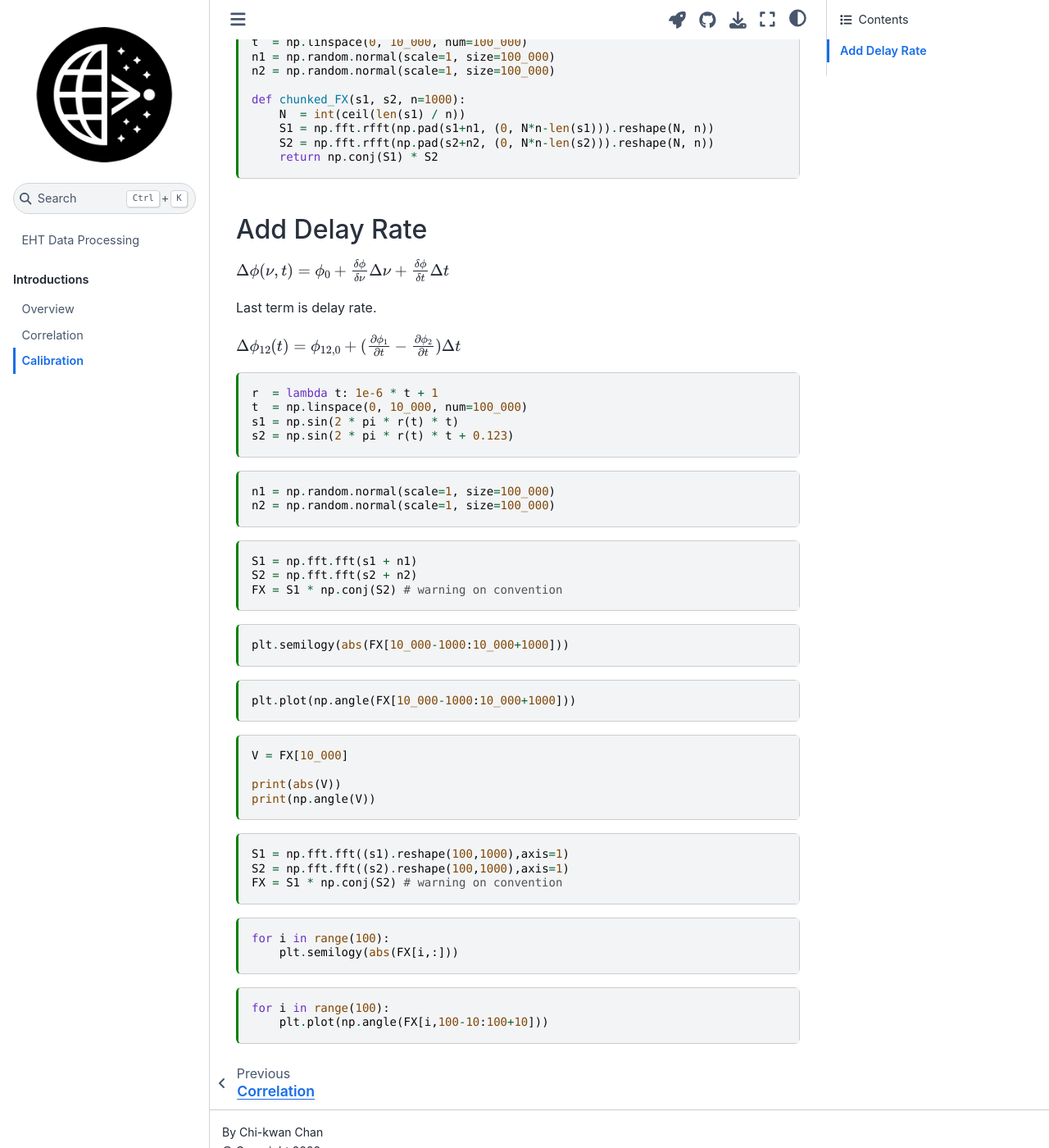
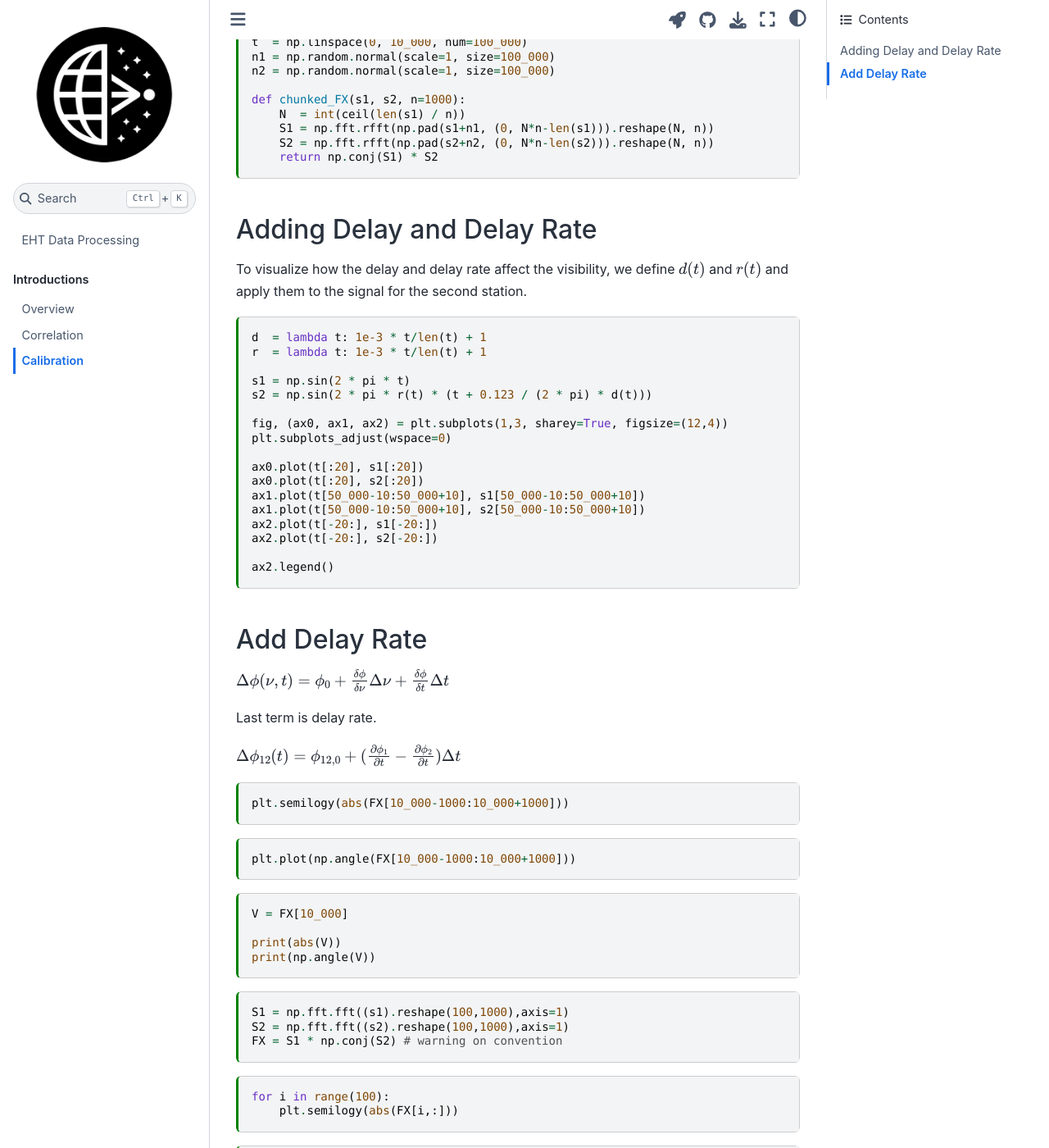
Before and after one commit to focisrc/eht-databook, a Jupyter Book: the page built from docs/intro/calibration.md, in a window 1280 px wide and 1400 px high, scrolled down 613 px. Shown: the whole window at 82% size. Built offline with Jupyter Book 1.0.4 settings and Sphinx 7.4.7 and the Sphinx Book theme 1.1.4, drawn with Linux system fonts in a browser that asks for light colours.

Commit message:
Adding delay and delay rate to signal

````diff
--- a/docs/intro/calibration.md
+++ b/docs/intro/calibration.md
@@ -34,7 +34,8 @@ to higher signal-to-noise data.
 To get a sense on how this works, let's set up our numerical
 experiment.
 We again need to import the standard python packages.
-We also turn fix the noise realizations and put our correlator in a function.
+We also turn fix the noise realizations and put our correlator in a
+function.
 
 ```{code-cell} ipython3
 import numpy as np
@@ -52,6 +53,32 @@ def chunked_FX(s1, s2, n=1000):
     return np.conj(S1) * S2
 ```
 
+## Adding Delay and Delay Rate
+
+To visualize how the delay and delay rate affect the visibility, we
+define $d(t)$ and $r(t)$ and apply them to the signal for the second
+station.
+
+```{code-cell} ipython3
+d  = lambda t: 1e-3 * t/len(t) + 1
+r  = lambda t: 1e-3 * t/len(t) + 1
+
+s1 = np.sin(2 * pi * t)
+s2 = np.sin(2 * pi * r(t) * (t + 0.123 / (2 * pi) * d(t)))
+
+fig, (ax0, ax1, ax2) = plt.subplots(1,3, sharey=True, figsize=(12,4))
+plt.subplots_adjust(wspace=0)
+
+ax0.plot(t[:20], s1[:20])
+ax0.plot(t[:20], s2[:20])
+ax1.plot(t[50_000-10:50_000+10], s1[50_000-10:50_000+10])
+ax1.plot(t[50_000-10:50_000+10], s2[50_000-10:50_000+10])
+ax2.plot(t[-20:], s1[-20:])
+ax2.plot(t[-20:], s2[-20:])
+
+ax2.legend()
+```
+
 ## Add Delay Rate
 
 $\Delta\phi(\nu,t) = \phi_0 + \frac{\delta\phi}{\delta\nu}\Delta\nu + \frac{\delta\phi}{\delta t}\Delta t$
@@ -59,24 +86,6 @@ $\Delta\phi(\nu,t) = \phi_0 + \frac{\delta\phi}{\delta\nu}\Delta\nu + \frac{\del
 Last term is delay rate.
 
 $\Delta\phi_{12}(t) = \phi_{12,0} + (\frac{\partial\phi_1}{\partial t} - \frac{\partial\phi_2}{\partial t})\Delta t$
-
-```{code-cell} ipython3
-r  = lambda t: 1e-6 * t + 1
-t  = np.linspace(0, 10_000, num=100_000)
-s1 = np.sin(2 * pi * r(t) * t)
-s2 = np.sin(2 * pi * r(t) * t + 0.123)
-```
-
-```{code-cell} ipython3
-n1 = np.random.normal(scale=1, size=100_000)
-n2 = np.random.normal(scale=1, size=100_000)
-```
-
-```{code-cell} ipython3
-S1 = np.fft.fft(s1 + n1)
-S2 = np.fft.fft(s2 + n2)
-FX = S1 * np.conj(S2) # warning on convention
-```
 
 ```{code-cell} ipython3
 plt.semilogy(abs(FX[10_000-1000:10_000+1000]))
````
